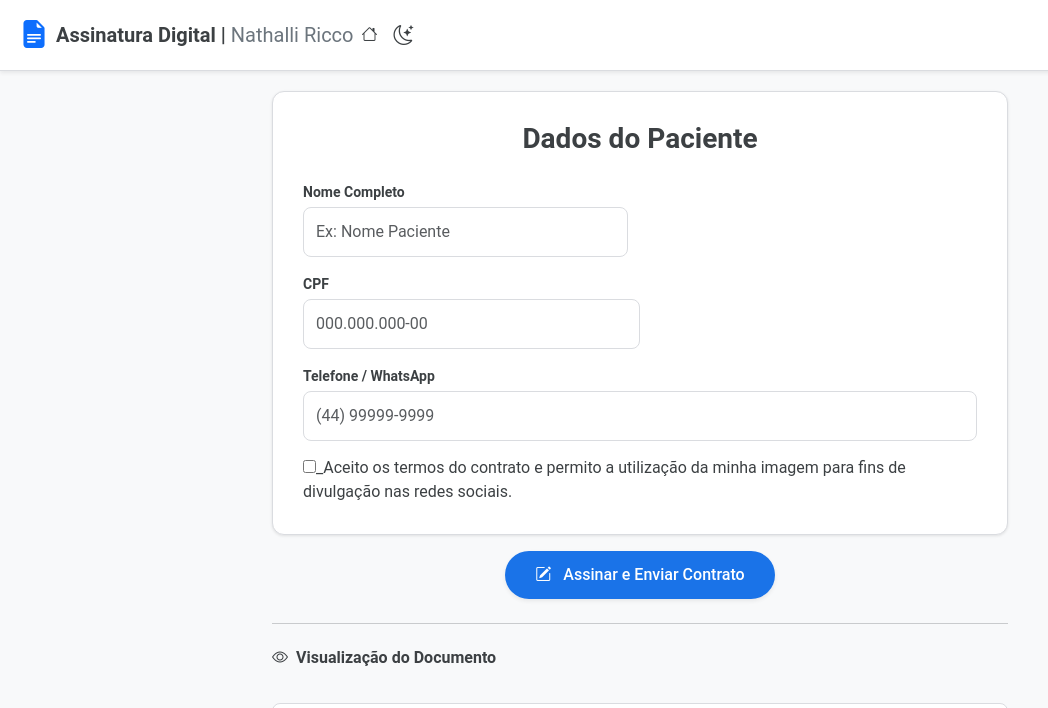
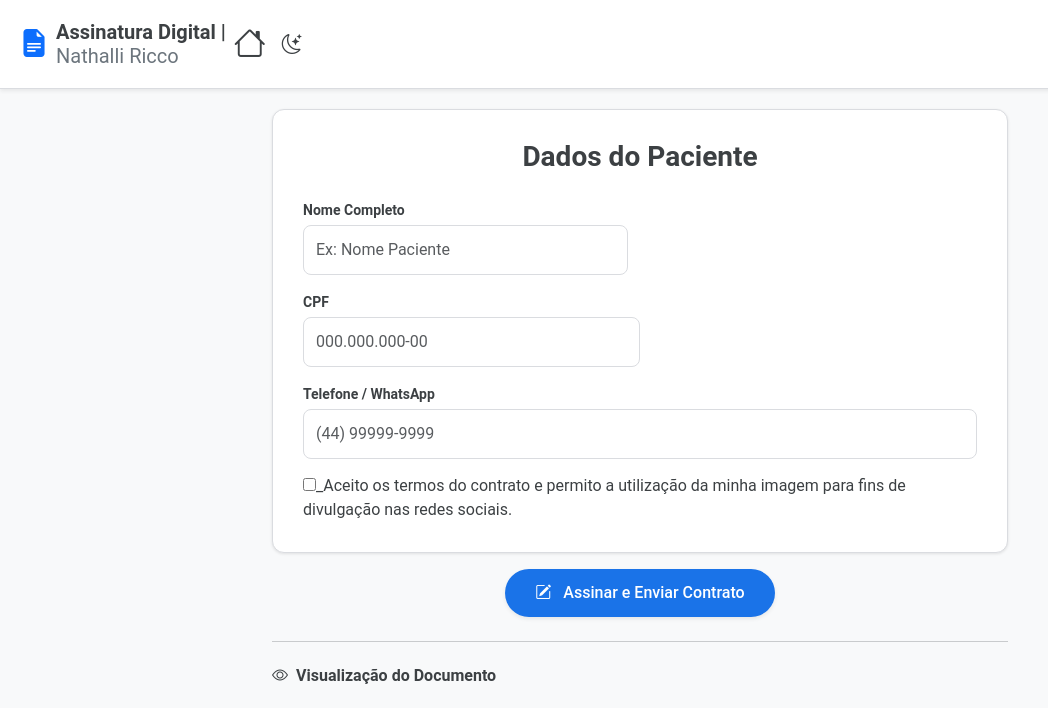
Before and after one commit to azdevcoder/nathricco, a plain HTML site: page contrato.html in a window 1280 px wide. Shown: the top 708 px of the page, without its empty margins (0-1048 px from the left). Drawn offline with nearby package versions, Linux system fonts and the light colour scheme.

Commit message:
Update contrato.html

```diff
--- a/contrato.html
+++ b/contrato.html
@@ -120,12 +120,12 @@
 <div class="header-top shadow-sm">
     <div class="d-flex align-items-center">
         <i class="bi bi-file-earmark-text-fill text-primary fs-3 me-2"></i>
-        <h5 class="mb-0 fw-bold">Assinatura Digital | <span class="text-secondary fw-normal">Nathalli Ricco</span></h5>
+        <h5 class="mb-0 fw-bold">Assinatura Digital | <span class="text-secondary fw-normal"><br>Nathalli Ricco</span></h5>
     <a href="index.html" class="text-inherit theme-toggle">
-        <i class="bi bi-house fs-8"></i>
+        <i class="bi bi-house fs-2"></i>
     </a>
     <div class="theme-toggle" id="themeBtn">
-        <i class="bi bi-moon-stars fs-8" id="themeIcon"></i>
+        <i class="bi bi-moon-stars fs-2" id="themeIcon"></i>
     </div>
 </div>
 
```
